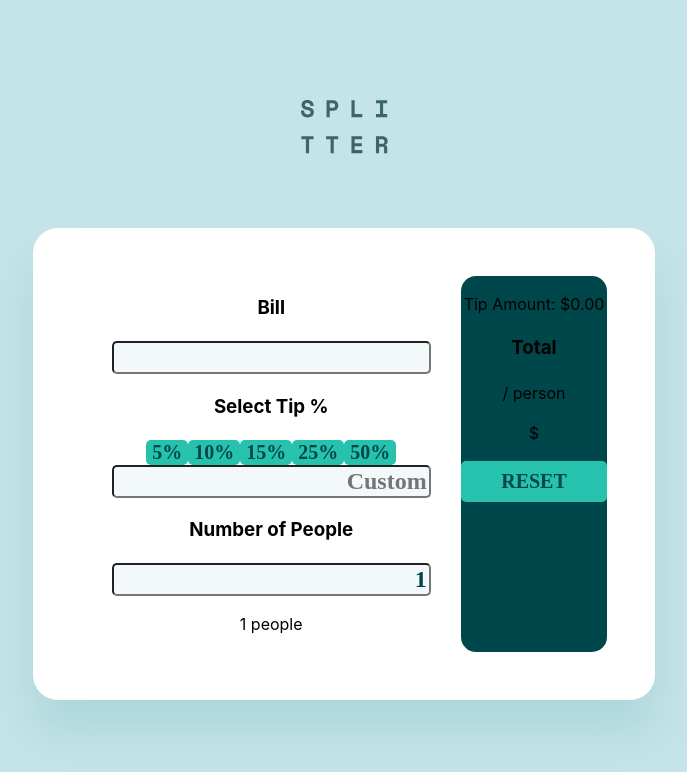
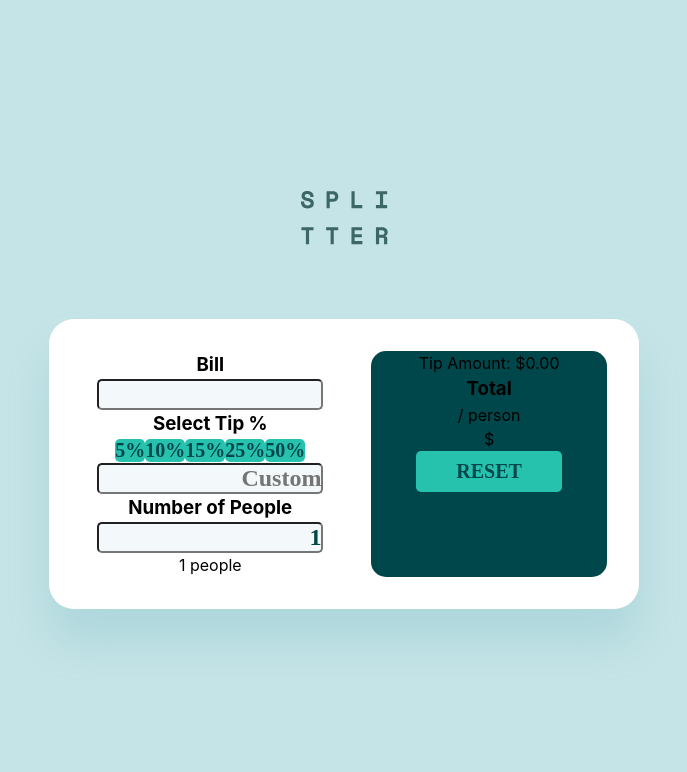
Before and after one commit to zowieerickson/react-tip-calculator-app, a React (Vite) app: page / in a window 1280 px wide. Shown: the top 772 px of the page, without its empty margins (296-983 px from the left). Built offline with nearby package versions, Linux system fonts and the light colour scheme.

Commit message:
reset all margins and padding to 0, split calculation section and totals section to be equal widths

```diff
--- a/index.html
+++ b/index.html
@@ -2,7 +2,7 @@
 <html lang="en">
   <head>
     <meta charset="UTF-8" />
-    <link rel="icon" type="image/svg+xml" href="/src/assets/images/icon-dollar.svg" />
+    <link rel="icon" type="image/svg+xml" href="/src/assets/images/favicon-32x32.png" />
     <meta name="viewport" content="width=device-width, initial-scale=1.0" />
     <title>Tip Calculator</title>
   </head>
--- a/src/App.jsx
+++ b/src/App.jsx
@@ -6,7 +6,6 @@ function App() {
 
   return (
     <div className="calculator-wrapper">
-      {/* <h1>Tip Calculator app</h1> */}
       <img className="logo" src={Logo} alt="Splitter app logo" />
       <DataWrapper />
     </div>
--- a/src/index.css
+++ b/src/index.css
@@ -12,6 +12,12 @@
   -webkit-text-size-adjust: 100%;
 }
 
+* {
+  box-sizing: border-box;
+  margin: 0;
+  padding: 0;
+}
+
 body {
   margin: 0;
   display: flex;
@@ -21,6 +27,7 @@ body {
 }
 
 input {
+  width: 100%;
   border-radius: 5px;
   background: #F3F9FA;
   color: #00474B;
--- a/src/styles/datawrapper.css
+++ b/src/styles/datawrapper.css
@@ -1,16 +1,18 @@
 .tip-calculator {
     display: flex;
-    padding: 48px;
+    padding: 2em;
     border-radius: 25px;
     background: #FFF;
     box-shadow: 0px 32px 43px 0px rgba(79, 166, 175, 0.20);
 }
 
 .calculation-container {
+    padding: 0 3em 0 1em;
     max-width: 380px;
 }
 
 .summary-container {
+    width: 100%;
     border-radius: 15px;
     background: #00474B;
 }
```
